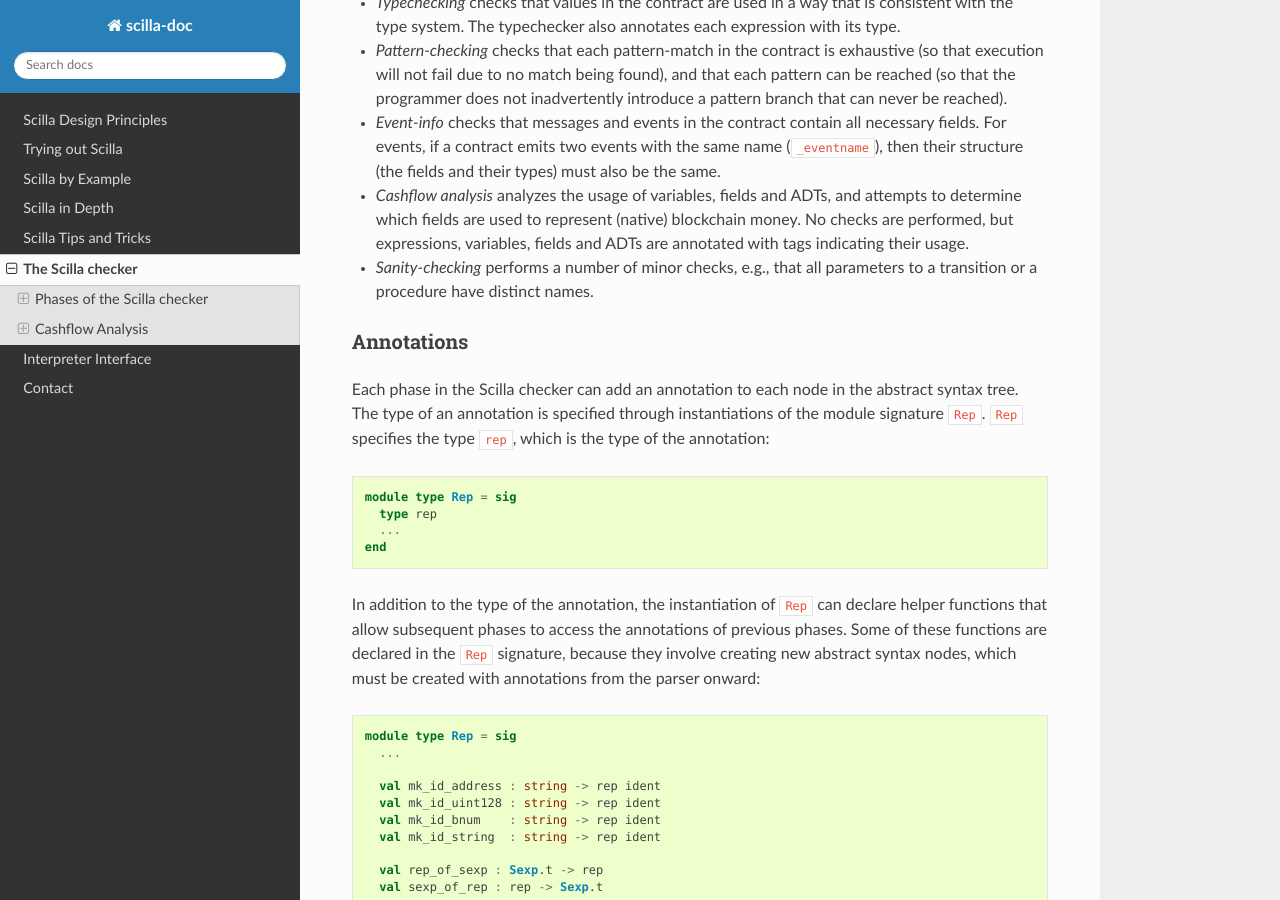
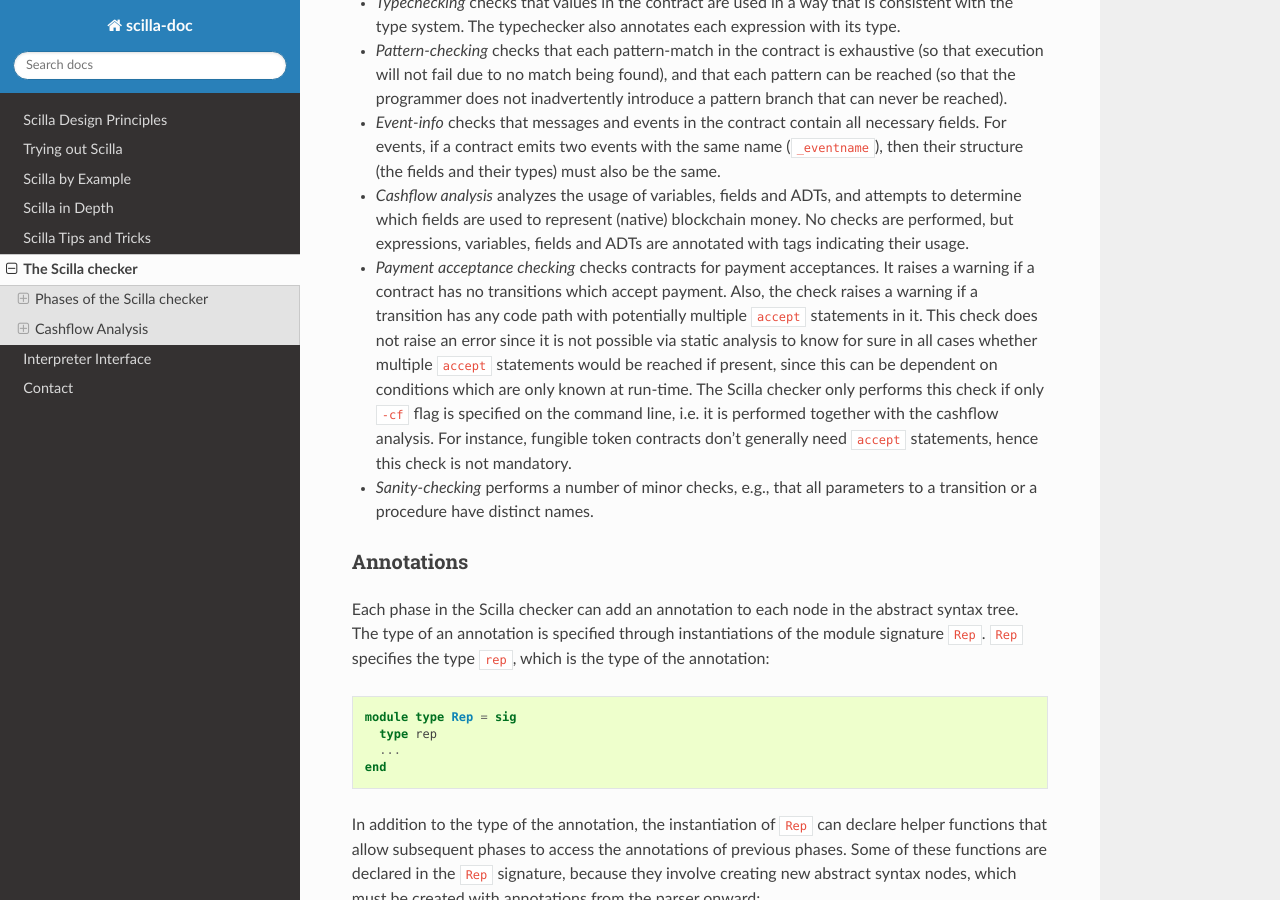
Before and after one commit to Zilliqa/scilla-docs, a Sphinx documentation site: the page built from docs/source/scilla-checker.rst, in a window 1280 px wide and 900 px high, scrolled down 466 px. Built offline with Sphinx 7.4.7 and the Read the Docs theme 2.0.0, drawn with Linux system fonts in a browser that asks for light colours.

Commit message:
Document accept check

```diff
--- a/docs/source/scilla-checker.rst
+++ b/docs/source/scilla-checker.rst
@@ -42,6 +42,18 @@ annotations to each piece of syntax:
   (native) blockchain money. No checks are performed, but expressions,
   variables, fields and ADTs are annotated with tags indicating their
   usage.
+
++ `Payment acceptance checking` checks contracts for payment acceptances. It
+  raises a warning if a contract has no transitions which accept payment. Also,
+  the check raises a warning if a transition has any code path with potentially
+  multiple ``accept`` statements in it. This check does not raise an error since
+  it is not possible via static analysis to know for sure in all cases whether
+  multiple ``accept`` statements would be reached if present, since this can be
+  dependent on conditions which are only known at run-time. The Scilla checker
+  only performs this check if only ``-cf`` flag is specified on the command
+  line, i.e. it is performed together with the cashflow analysis. For instance,
+  fungible token contracts don't generally need ``accept`` statements, hence
+  this check is not mandatory.
 
 + `Sanity-checking` performs a number of minor checks, e.g., that all
   parameters to a transition or a procedure have distinct names.
```
